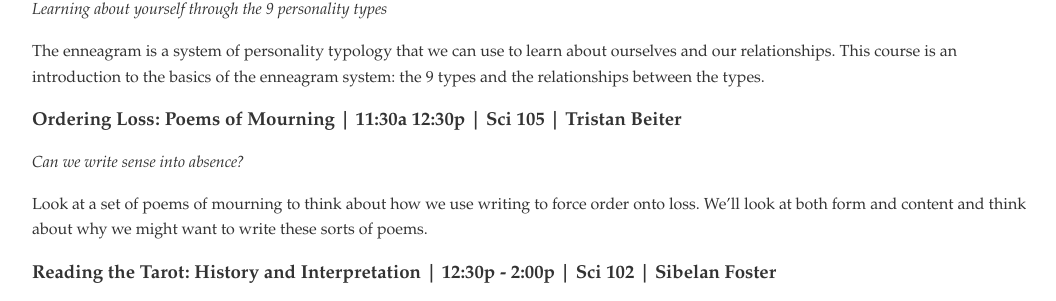
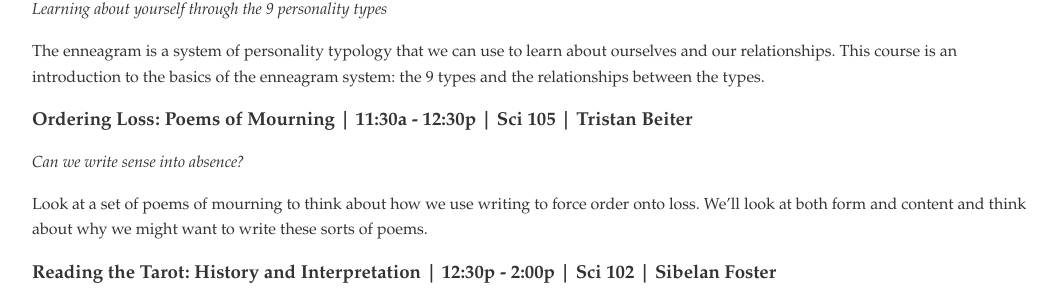
Before and after one commit to emmaremy/peripeteia, a Jekyll site: the page built from 2018/index.md, in a window 1280 px wide and 900 px high, scrolled down 1249 px. Shown: the part 148-449 px from the top of the window, without its empty margins (108-1164 px from the left). Built offline with Jekyll 4.4.1, drawn with Linux system fonts in a browser that asks for light colours.

```diff
--- a/2018/index.md
+++ b/2018/index.md
@@ -49,7 +49,7 @@ _Learning about yourself through the 9 personality types_
 The enneagram is a system of personality typology that we can use to learn about ourselves and our relationships. This course is an introduction to the basics of the enneagram system: the 9 types and the relationships between the types.
 
 
-### Ordering Loss: Poems of Mourning | 11:30a 12:30p | Sci 105 | Tristan Beiter
+### Ordering Loss: Poems of Mourning | 11:30a - 12:30p | Sci 105 | Tristan Beiter
 
 _Can we write sense into absence?_
 
```
